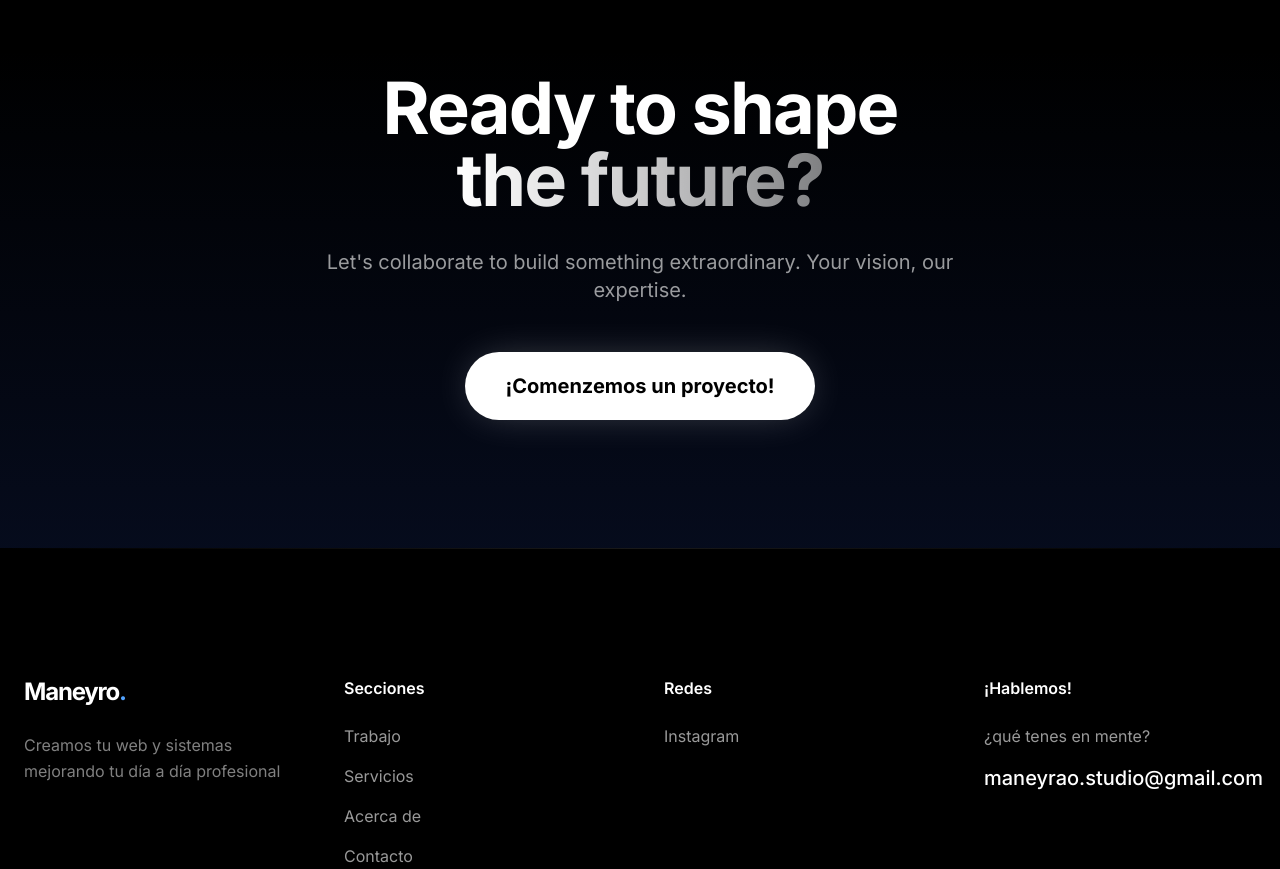
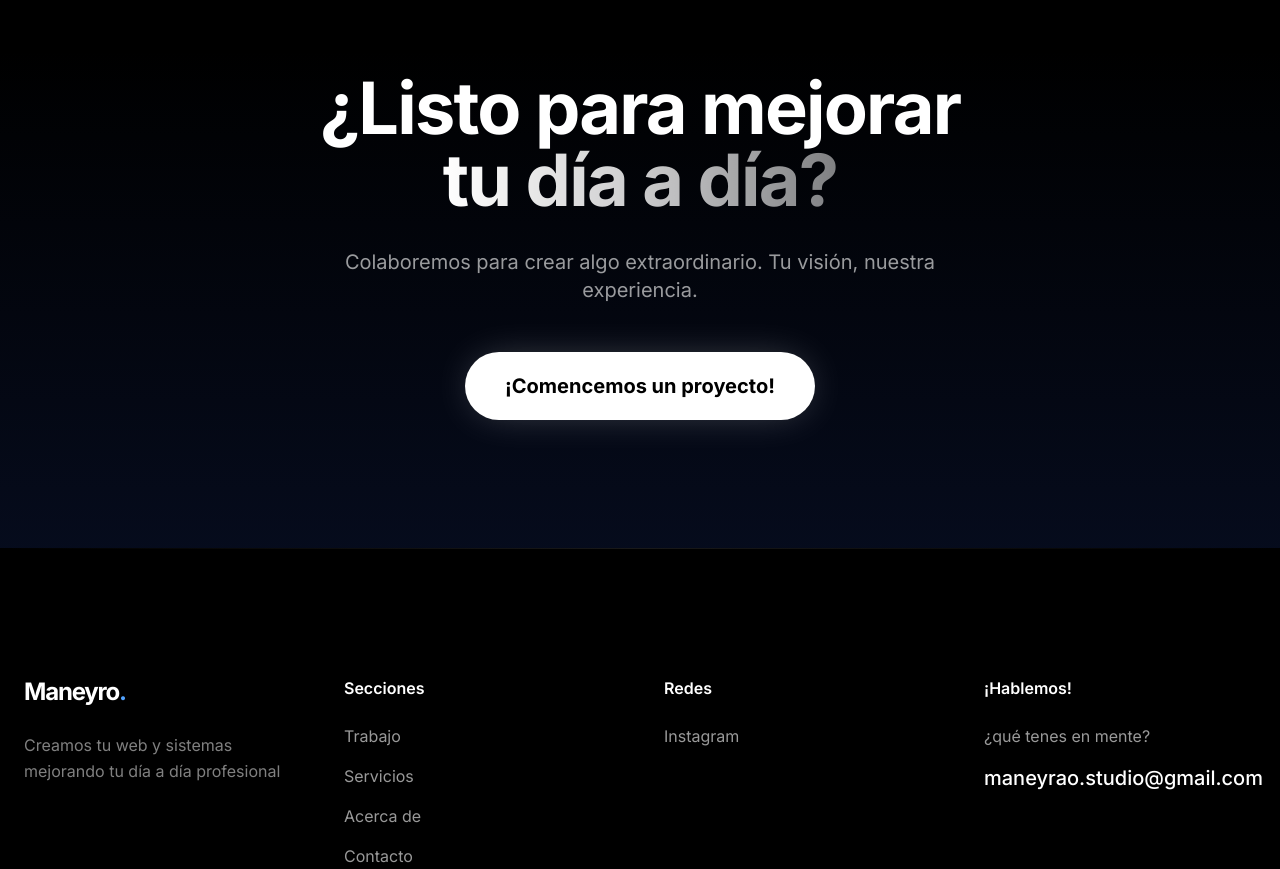
Before and after one commit to Maneyrao-Studio/Maneyrao_Landing, a Next.js app: page / in a window 1280 px wide. Shown: the part 3560-4429 px from the top of the page. Built offline with nearby package versions, Linux system fonts and the light colour scheme.

Commit message:
cambia: textos dentro de HomeClient

```diff
--- a/app/(index)/home-client.tsx
+++ b/app/(index)/home-client.tsx
@@ -25,14 +25,14 @@ export default function HomeClient() {
       <section id="contact" className="py-32 relative">
         <div className="container mx-auto px-6 text-center relative z-10">
           <h2 className="text-5xl md:text-7xl font-bold mb-8 tracking-tight">
-            Ready to shape <br />
-            <span className="text-gradient">the future?</span>
+            ¿Listo para mejorar<br />
+            <span className="text-gradient"> tu día a día?</span>
           </h2>
           <p className="text-xl text-white/60 mb-12 max-w-2xl mx-auto">
-            Let's collaborate to build something extraordinary. Your vision, our expertise.
+            Colaboremos para crear algo extraordinario. Tu visión, nuestra experiencia.
           </p>
           <button onClick={() => setIsContactOpen(true)} className="px-10 py-5 bg-white text-black rounded-full font-bold text-xl hover:scale-105 transition-transform shadow-[0_0_40px_-10px_rgba(255,255,255,0.3)]">
-            ¡Comenzemos un proyecto!
+            ¡Comencemos un proyecto!
           </button>
         </div>
 
```
